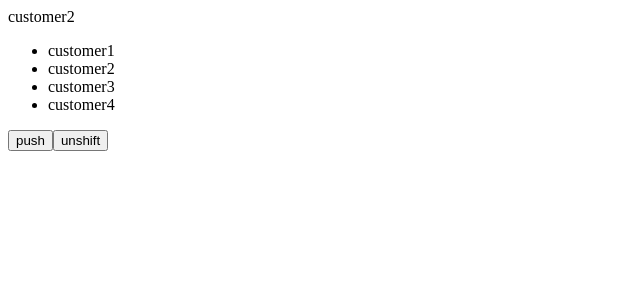
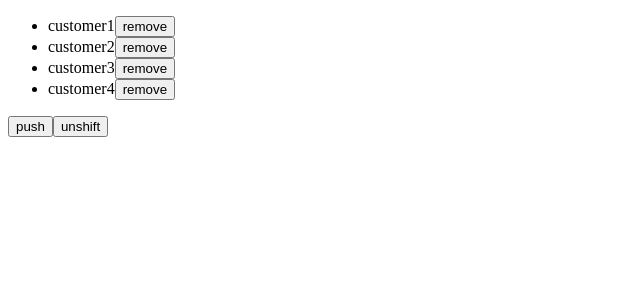
Before and after one commit to Supanut1911/angular-playground, an Angular app: page / in a window 1280 px wide. Shown: the top 300 px of the page, without its empty margins (0-640 px from the left). Built offline with nearby package versions, Linux system fonts and the light colour scheme.

Commit message:
slice to remove

```diff
--- a/src/app/app.component.html
+++ b/src/app/app.component.html
@@ -54,11 +54,13 @@
 
 <button (click)="activate = true">activate</button> -->
 
-{{ customerList[1] }}
-
 <ul>
-  <li *ngFor="let customer of customerList">{{ customer }}</li>
+  <li *ngFor="let customer of customerList; let i = index">
+    {{ customer }}<button (click)="handelRemoveCustomer(i)">remove</button>
+  </li>
 </ul>
 
-<button (click)="handelPushCustomer()">push</button>
-<button (click)="handelUnshiftCustomer()">unshift</button>
+<div>
+  <button (click)="handelPushCustomer()">push</button>
+  <button (click)="handelUnshiftCustomer()">unshift</button>
+</div>
--- a/src/app/app.component.ts
+++ b/src/app/app.component.ts
@@ -73,4 +73,8 @@ export class AppComponent {
   handelUnshiftCustomer() {
     this.customerList.unshift(`customer  ${this.customerList.length + 1}`);
   }
+
+  handelRemoveCustomer(index: number) {
+    this.customerList.splice(index, 1);
+  }
 }
```
